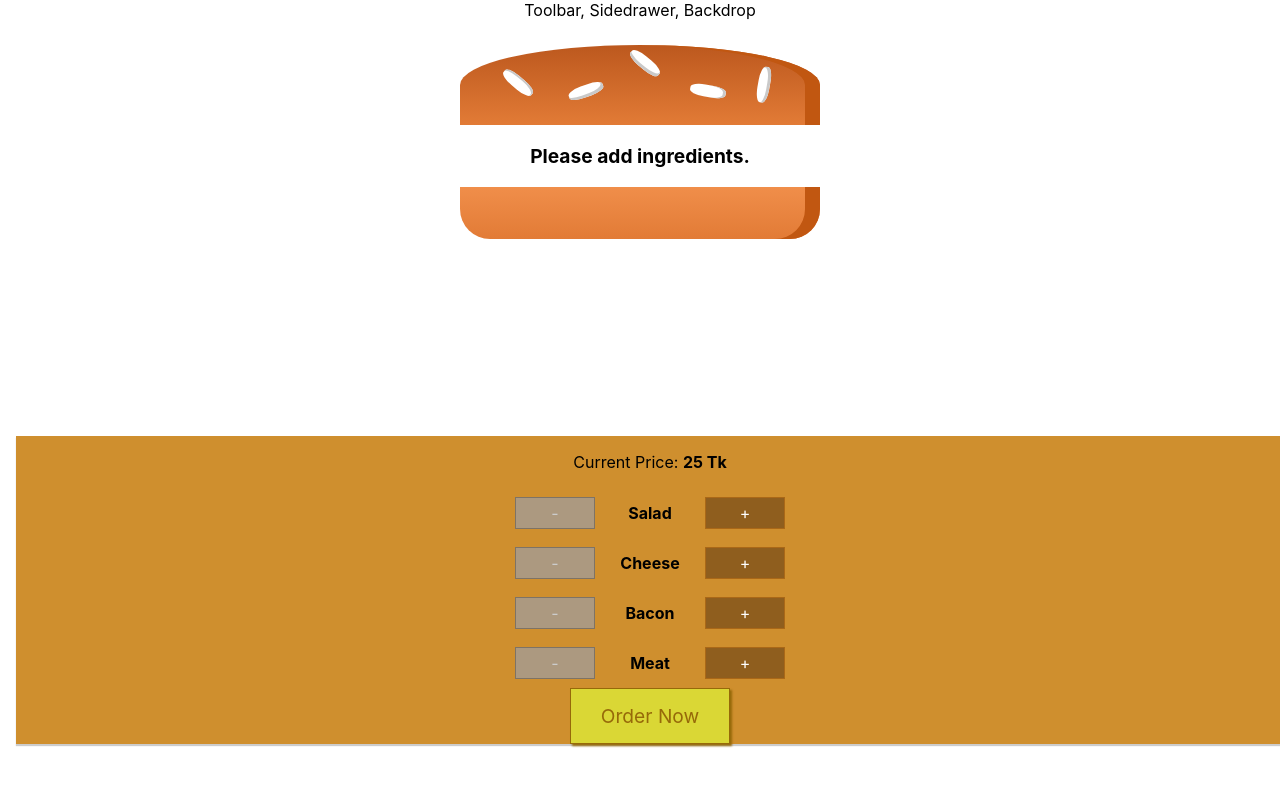
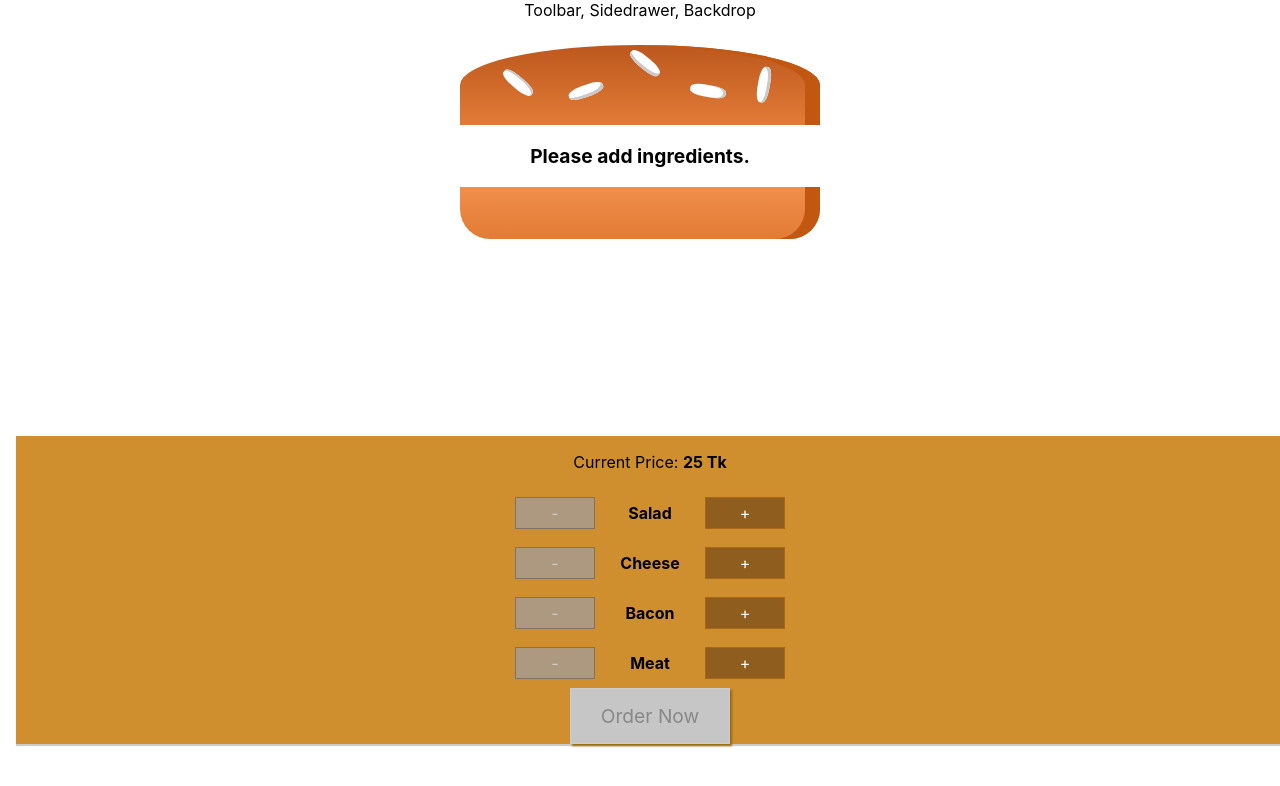
Before and after one commit to Sparrow48/burger-builder, a React (Create React App) app: page / in a window 1280 px wide. Shown: the top 786 px of the page. Built offline with nearby package versions, Linux system fonts and the light colour scheme.

Commit message:
One way to disable Order button

```diff
--- a/src/components/Burger/BuildControls/BuildControl/BuildControl.js
+++ b/src/components/Burger/BuildControls/BuildControl/BuildControl.js
@@ -7,7 +7,7 @@ const buildControl = props => (
     <button
       className={classes.Less}
       onClick={props.removed}
-      disabled={props.disabled}>
+      disabled={props.disabl}>
       -
     </button>
     <div className={classes.Label}>{props.label}</div>
--- a/src/components/Burger/BuildControls/BuildControls.js
+++ b/src/components/Burger/BuildControls/BuildControls.js
@@ -21,11 +21,13 @@ const buildControls = props => (
         label={ctrl.label}
         added={() => props.added(ctrl.type)}
         removed={() => props.removed(ctrl.type)}
-        disabled={props.disabled[ctrl.type]}
+        disabl={props.disabled[ctrl.type]}
       />
     ))}
 
-    <button className={classes.OrderButton}>Order Now</button>
+    <button className={classes.OrderButton} disabled={props.purchaseable}>
+      Order Now
+    </button>
   </div>
 );
 
--- a/src/containers/BurgerBuilder/BurgerBuilder.js
+++ b/src/containers/BurgerBuilder/BurgerBuilder.js
@@ -53,6 +53,9 @@ class BurgerBuilder extends Component {
       this.setState({ ingredients: updateIngredients, totalPrice: newPrice });
     }
   };
+
+  purchaseable = () => {};
+
   render() {
     const disabledInfo = {
       ...this.state.ingredients,
@@ -60,7 +63,6 @@ class BurgerBuilder extends Component {
 
     for (let key in disabledInfo) {
       disabledInfo[key] = disabledInfo[key] <= 0;
-      console.log(disabledInfo[key]);
     }
     return (
       <Aux>
@@ -69,6 +71,7 @@ class BurgerBuilder extends Component {
           added={this.addIngredientHandlre}
           removed={this.removeIngredientHandler}
           disabled={disabledInfo}
+          purchaseable={this.state.totalPrice <= 25}
           price={this.state.totalPrice}
         />
       </Aux>
```
